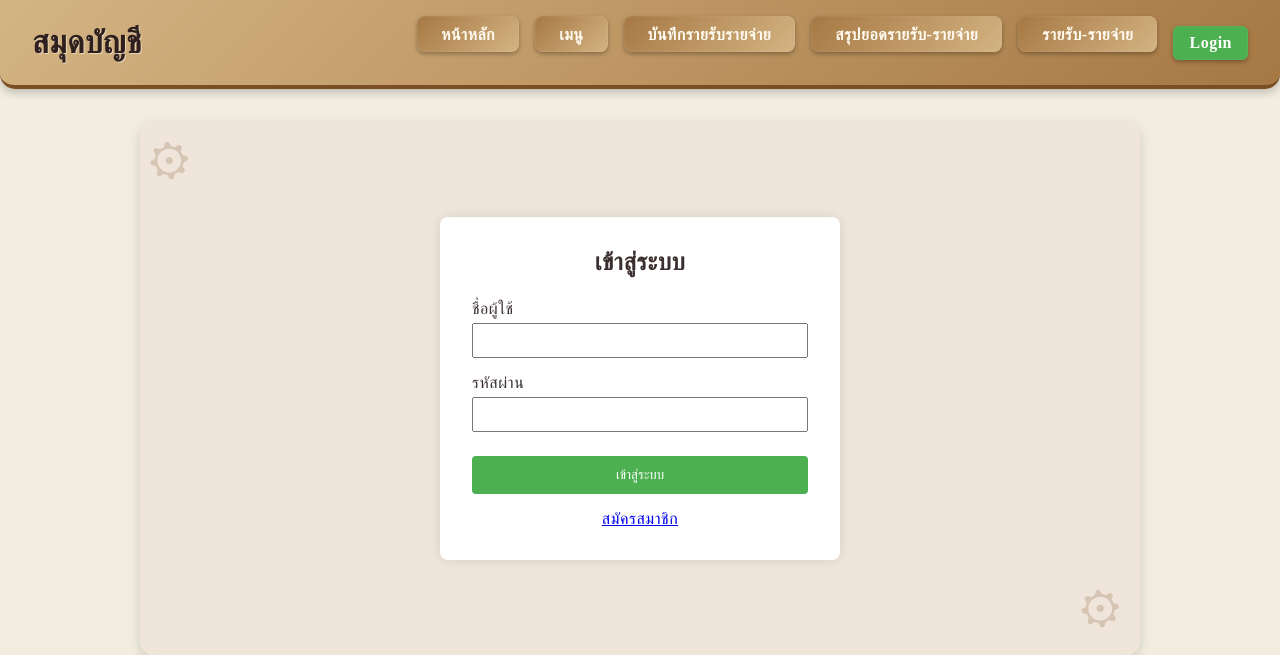
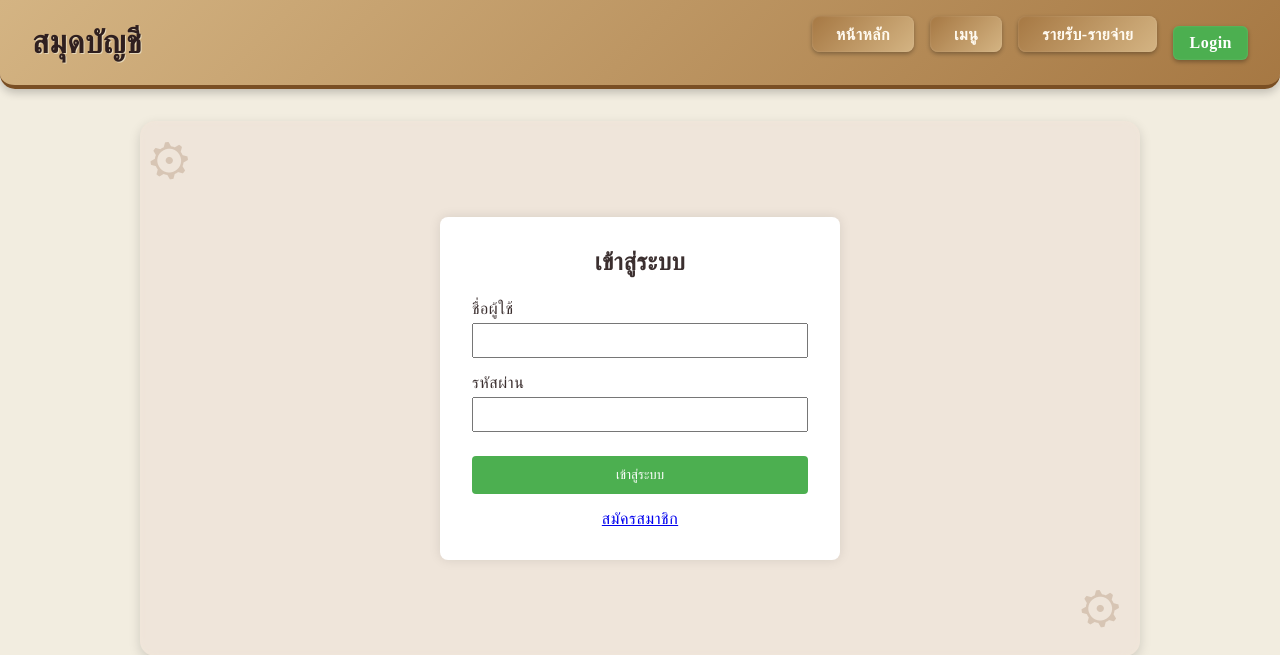
Before and after one commit to PattanapongLampa13/Income-and-Expense-Account, a Django app: page / in a window 1280 px wide. Shown: the top 655 px of the page. Run offline with Django 5.2, Linux system fonts and the light colour scheme; some web fonts are replaced.

Commit message:
Delete digitolsum and slip

```diff
--- a/templates/base.html
+++ b/templates/base.html
@@ -111,8 +111,8 @@
         <ul>
             <li><a href="{% url 'home' %}">หน้าหลัก</a></li>
             <li><a href="{% url 'menu' %}">เมนู</a></li>
-            <li><a href="{% url 'digitolsum' %}">บันทึกรายรับรายจ่าย</a></li>
-            <li><a href="{% url 'slip' %}">สรุปยอดรายรับ-รายจ่าย</a></li>
+            {% comment %} <li><a href="{% url 'digitolsum' %}">บันทึกรายรับรายจ่าย</a></li>
+            <li><a href="{% url 'slip' %}">สรุปยอดรายรับ-รายจ่าย</a></li> {% endcomment %}
             <li><a href="{% url 'income_expense' %}">รายรับ-รายจ่าย</a></li>
 
             <!-- ปุ่ม Login -->
```
